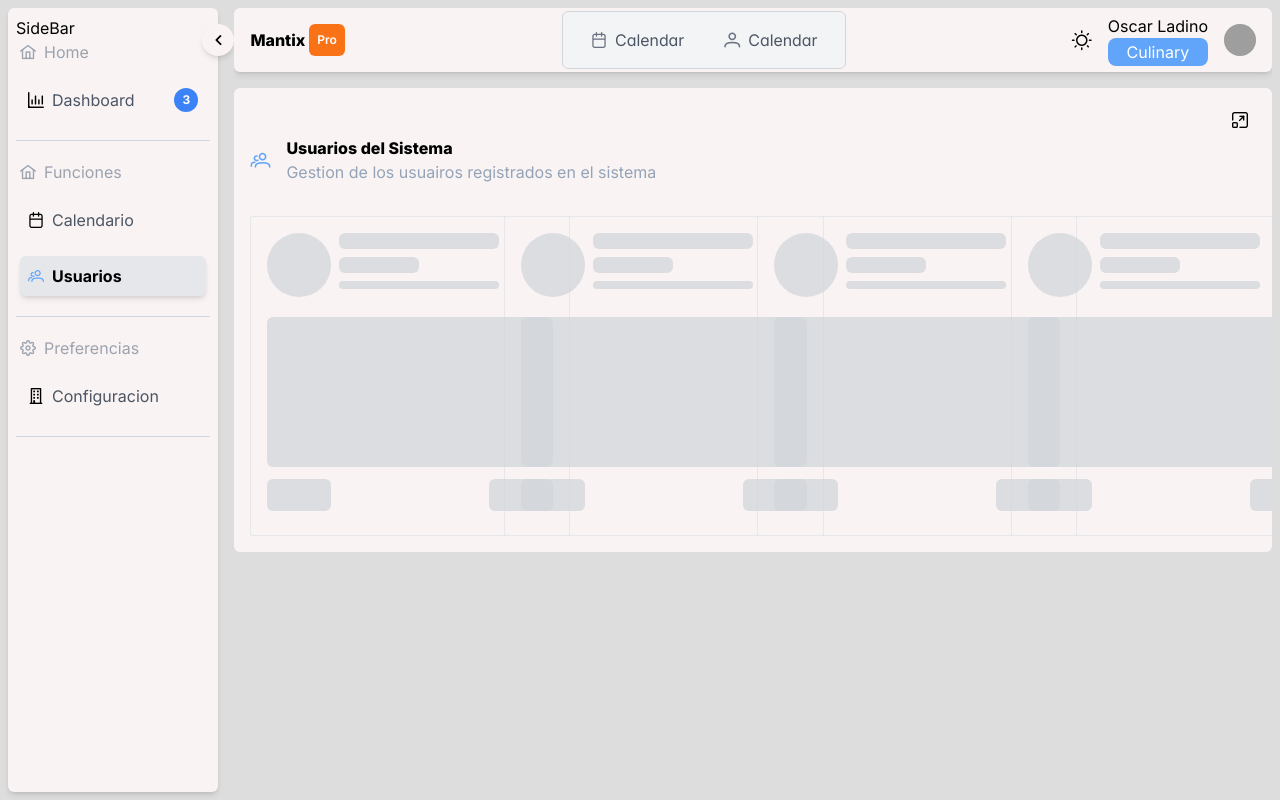
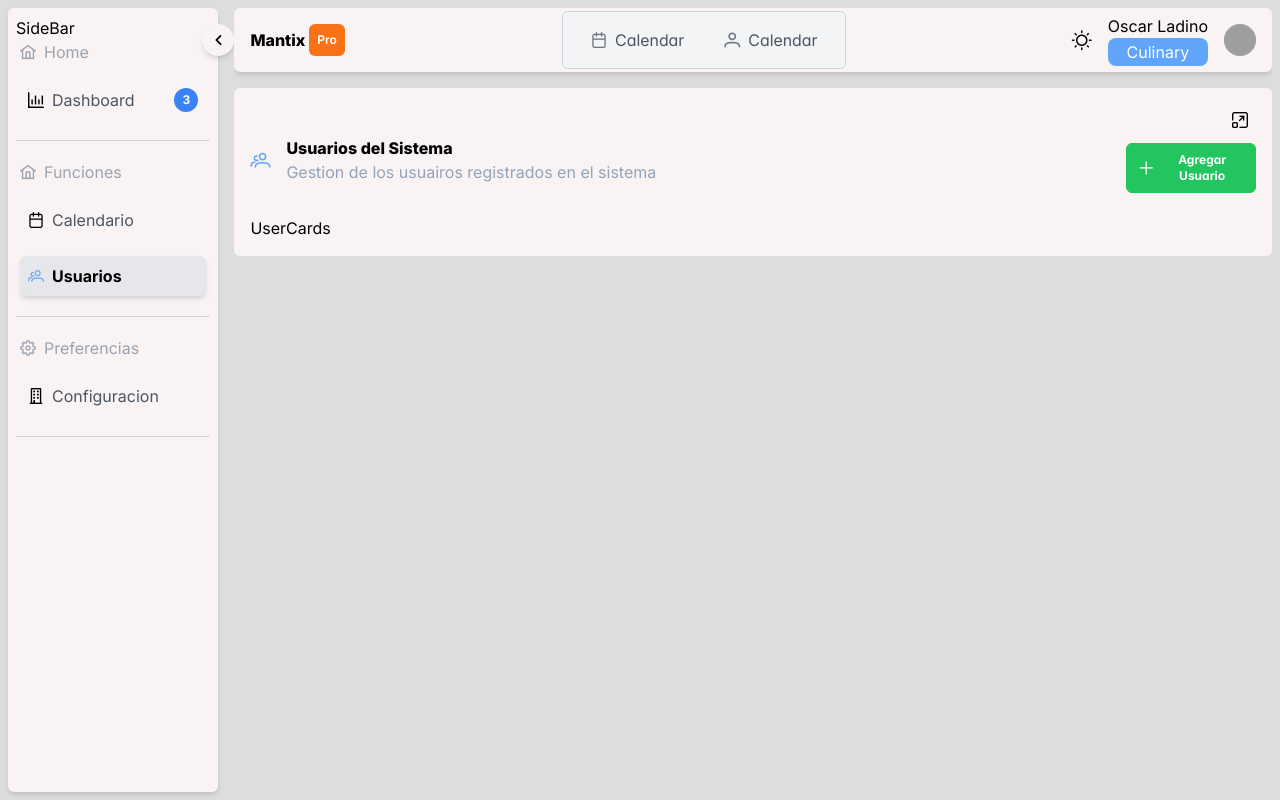
Before and after one commit to DnzoCoud/py_mantix_front, a Next.js app: page /Dashboard/users in a window 1280 px wide. Built offline with nearby package versions, Linux system fonts and the light colour scheme; grey boxes are pictures that could not be loaded.

Commit message:
ajustes de form

```diff
--- a/src/Components/Events/EventList/EventFormExecute.tsx
+++ b/src/Components/Events/EventList/EventFormExecute.tsx
@@ -1,6 +1,8 @@
+import Label from "@/Components/Globals/Label";
 import { IEventFormChange } from "@/interfaces/Props/IEventFormChange";
 import { PrimeIcons } from "primereact/api";
 import { Button } from "primereact/button";
+import { InputTextarea } from "primereact/inputtextarea";
 import React from "react";
 
 export default function EventFormExecute({
@@ -32,6 +34,39 @@ export default function EventFormExecute({
             onClick={() => setActiveIndex(activeIndex + 1)}
           />
         </div>
+
+        <div className="grid grid-cols-12 gap-4 mt-4">
+          <div className="col-span-12">
+            <div className="w-full flex flex-col">
+              <Label text="Actividades" isObligatory={true} idFor="" />
+              <InputTextarea
+                autoResize
+                rows={2}
+                cols={30}
+              />
+            </div>
+          </div>
+          <div className="col-span-12">
+            <div className="w-full flex flex-col">
+              <Label text="Causas" isObligatory={true} idFor="" />
+              <InputTextarea
+                autoResize
+                rows={2}
+                cols={30}
+              />
+            </div>
+          </div>
+          <div className="col-span-12">
+            <div className="w-full flex flex-col">
+              <Label text="Observaciones" isObligatory={true} idFor="" />
+              <InputTextarea
+                autoResize
+                rows={2}
+                cols={30}
+              />
+            </div>
+          </div>
+        </div>
       </div>
     </>
   );
--- /dev/null
+++ b/src/Components/Globals/Skeleton/UserSkeleton.tsx
@@ -0,0 +1,26 @@
+import { Skeleton } from 'primereact/skeleton'
+import React from 'react'
+
+function UserSkeleton() {
+  return (
+    <>
+    <div className="border p-4 w-[20rem] h-auto rounded-sm">
+        <div className="flex mb-3">
+            <Skeleton shape="circle" size="4rem" className="mr-2" />
+            <div>
+                <Skeleton width="10rem" className="mb-2" />
+                <Skeleton width="5rem" className="mb-2" />
+                <Skeleton height=".5rem" />
+            </div>
+        </div>
+        <Skeleton width="100%" height="150px" />
+        <div className="flex justify-between mt-3">
+            <Skeleton width="4rem" height="2rem" />
+            <Skeleton width="4rem" height="2rem" />
+        </div>
+    </div>
+    </>
+  )
+}
+
+export default UserSkeleton
--- a/src/app/Dashboard/users/page.tsx
+++ b/src/app/Dashboard/users/page.tsx
@@ -1,25 +1,33 @@
 'use client'
 import Headers from "@/Components/Globals/Headers";
-import UserCardSkeleton from "@/Components/Users/Skeleton/UserCardSkeleton";
+import UserSkeleton from "@/Components/Globals/Skeleton/UserSkeleton";
+import dynamic from "next/dynamic";
 import { PrimeIcons } from "primereact/api";
-import { Skeleton } from "primereact/skeleton";
-import React from "react";
-
+import { Button } from "primereact/button";
+import React, { useState } from "react";
+const UserCards = dynamic(() => import("@/Components/Users/UserCards"), {
+  loading: () => <UserSkeleton />,
+});
 export default function UserPage() {
+  const [activateAdd, setActivateAdd] = useState<boolean>(false);
   return (
     <>
-      <div className="mb-4 flex justify-between">
+      <div className="mb-4 flex justify-between items-center">
         <Headers
           title="Usuarios del Sistema"
           subtitle="Gestion de los usuairos registrados en el sistema"
           icon={PrimeIcons.USERS}
         />
+        <Button
+          label="Agregar Usuario"
+          icon={PrimeIcons.PLUS}
+          size="small"
+          severity="success"
+          onClick={() => setActivateAdd(true)}
+        />
       </div>
       <div className="grid grid-cols-4 gap-2">
-        <UserCardSkeleton />
-        <UserCardSkeleton />
-        <UserCardSkeleton />
-        <UserCardSkeleton />
+        <UserCards />
       </div>
     </>
   );
```
